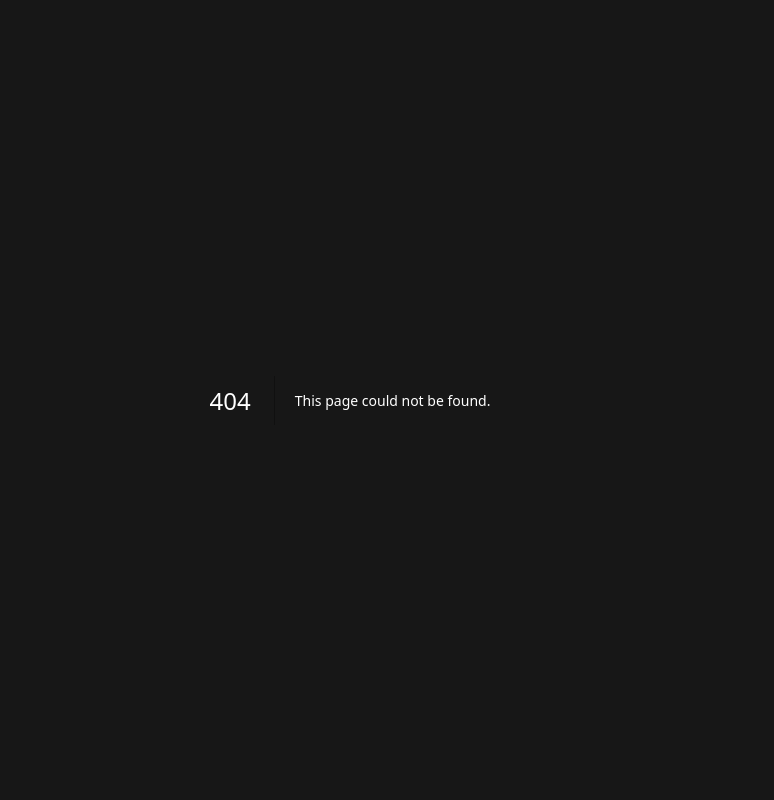
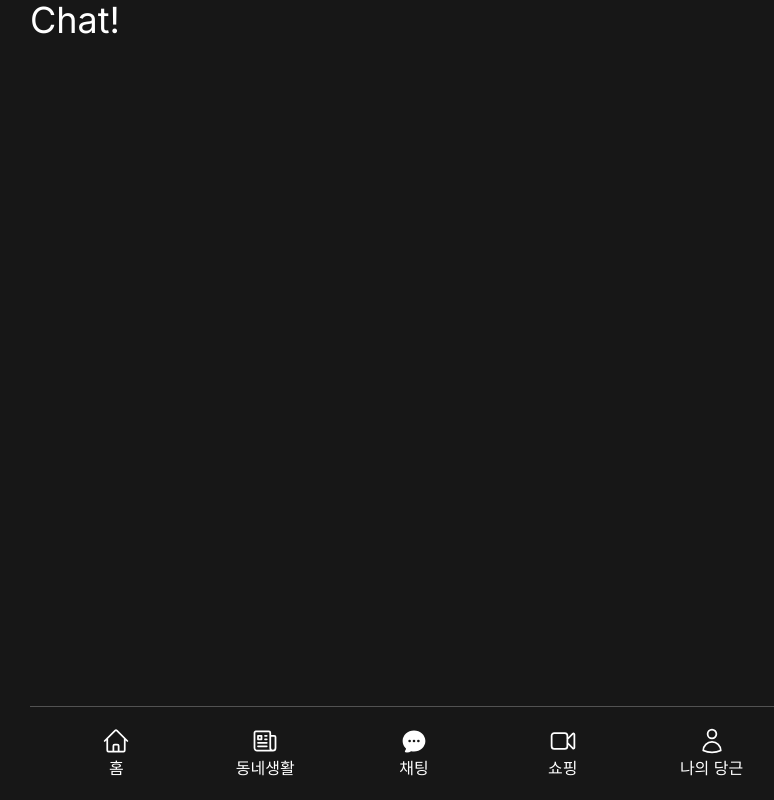
Before and after one commit to KKamjangE/Next14-Toy, a Next.js app: page /chat in a window 1280 px wide. Before the commit this address had no page. Shown: the whole page, without its empty margins (290-1064 px from the left). Built offline with nearby package versions, Linux system fonts and the light colour scheme.

Commit message:
Feat: 각 페이지 및 레이아웃 생성

```diff
--- /dev/null
+++ b/app/(tabs)/chat/page.tsx
@@ -0,0 +1,7 @@
+export default function Chat() {
+    return (
+        <div>
+            <h1 className="text-4xl text-white">Chat!</h1>
+        </div>
+    );
+}
--- /dev/null
+++ b/app/(tabs)/layout.tsx
@@ -0,0 +1,10 @@
+import TabBar from "@/components/tab-bar";
+
+export default function TabLayout({ children }: { children: React.ReactNode }) {
+    return (
+        <div>
+            {children}
+            <TabBar />
+        </div>
+    );
+}
--- /dev/null
+++ b/app/(tabs)/life/page.tsx
@@ -0,0 +1,7 @@
+export default function Chat() {
+    return (
+        <div>
+            <h1 className="text-4xl text-white">Life!</h1>
+        </div>
+    );
+}
--- /dev/null
+++ b/app/(tabs)/live/page.tsx
@@ -0,0 +1,7 @@
+export default function Chat() {
+    return (
+        <div>
+            <h1 className="text-4xl text-white">Live!</h1>
+        </div>
+    );
+}
--- /dev/null
+++ b/app/(tabs)/products/page.tsx
@@ -0,0 +1,7 @@
+export default function Chat() {
+    return (
+        <div>
+            <h1 className="text-4xl text-white">Products!</h1>
+        </div>
+    );
+}
```
